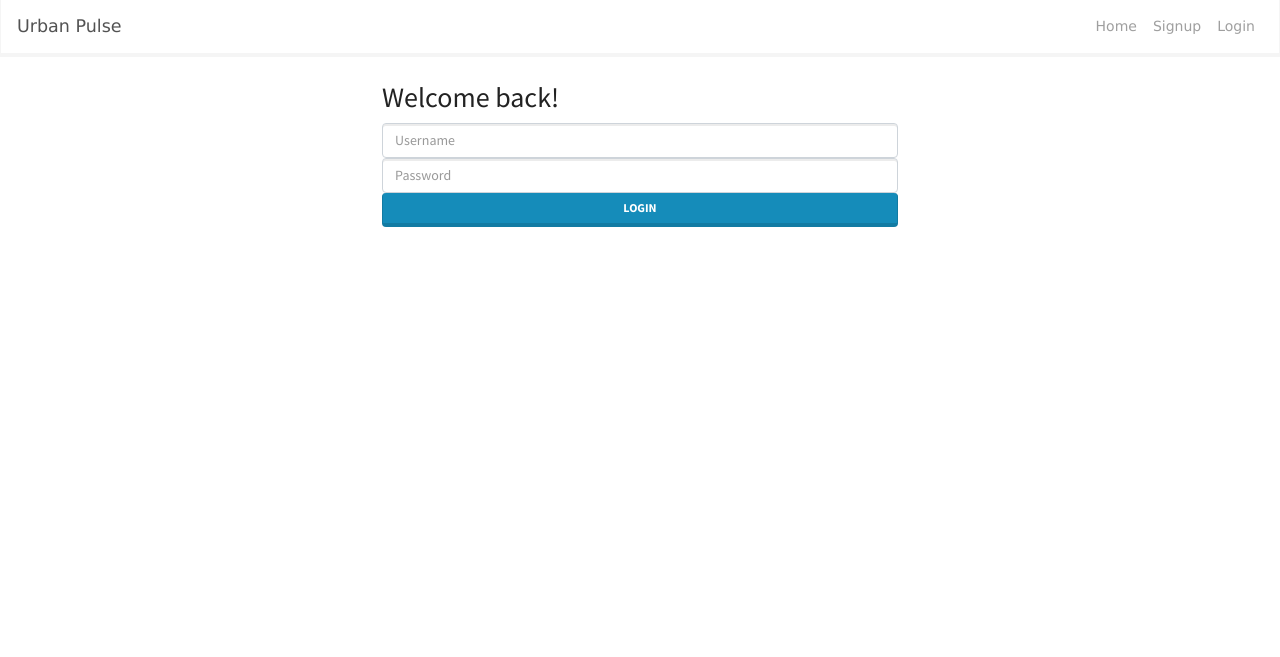
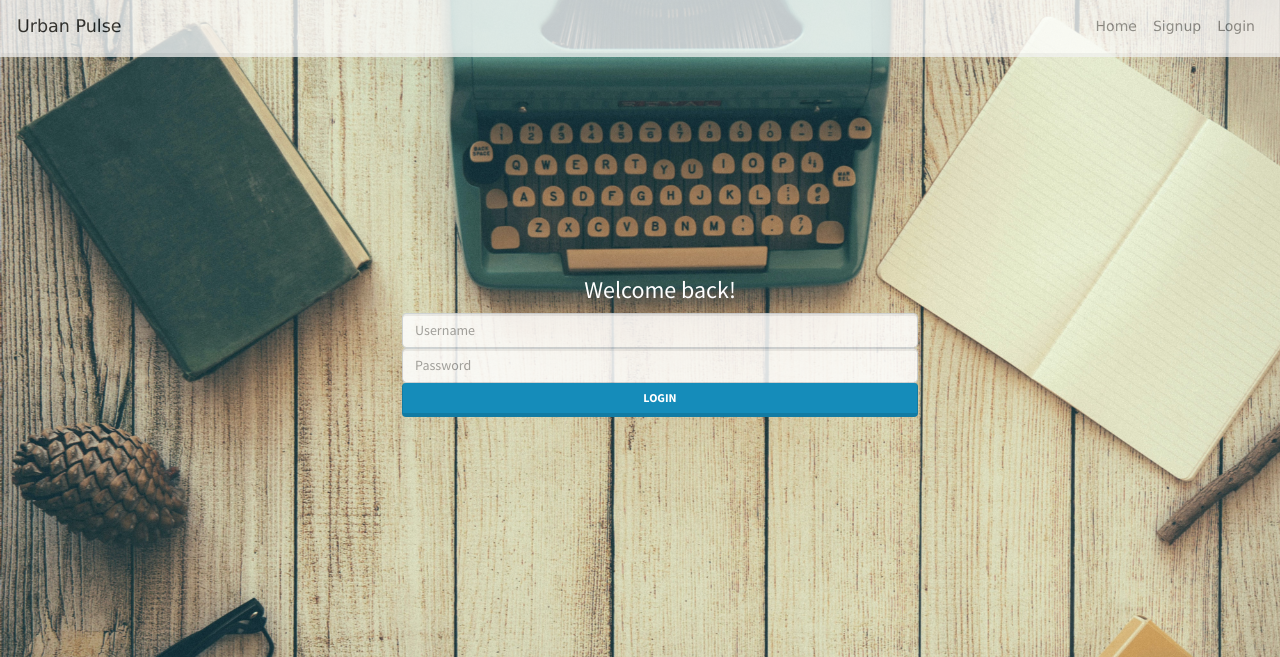
Before and after one commit to srinipandiyan/Capstone-Urban-Pulse, a Flask app: page /login in a window 1280 px wide. Shown: the top 657 px of the page. Run offline with Flask 3, Linux system fonts and the light colour scheme; some libraries are stand-ins or nearby versions.

Commit message:
login page styled

```diff
--- a/static/css/login.css
+++ b/static/css/login.css
@@ -0,0 +1,22 @@
+body {
+    background-image: url(../img/workspace.jpg);
+    background-size: cover;
+}
+
+
+#login-container {
+    justify-content: center;
+    text-align: center;
+    align-items: center;
+    color: white;
+    margin-top: 195px;
+    margin-left: 40px;
+}
+
+.join-message {
+    font-size: 24px;
+}
+
+.form-control {
+    opacity: 0.85;
+}
--- a/templates/user/login.html
+++ b/templates/user/login.html
@@ -7,7 +7,7 @@
 {% block content %}
 
   <div class="row justify-content-md-center">
-  <div class="col-md-7 col-lg-5">
+  <div id="login-container" class="col-md-7 col-lg-5">
     <h2 class="join-message">Welcome back!</h2>
     <form method="POST" id="login_form">
       {{ form.hidden_tag() }}
```
Also changed, not shown: static/img/workspace.jpg (added).
